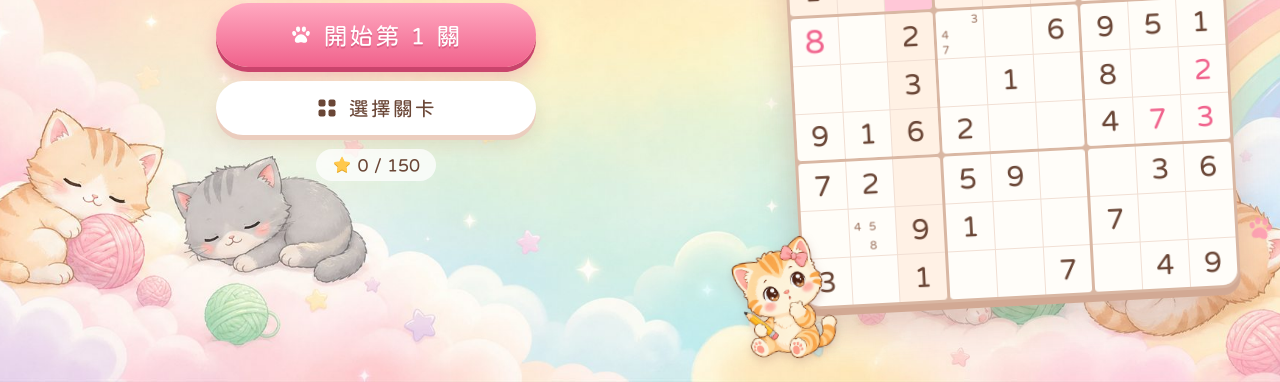
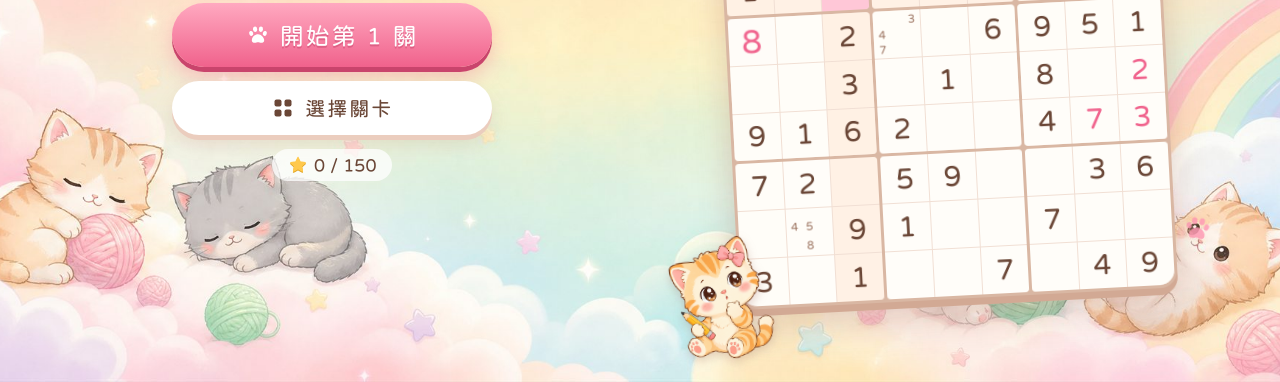
Before and after one commit to HankHsu1969/meow-sudoku, a website: page www/index.html in a window 1280 px wide. Shown: the part 418-800 px from the top of the page. Drawn offline with Linux system fonts and the light colour scheme.

Commit message:
封面棋盤在桌面版往左移，左右版面平均分配
- 桌面 / 橫向封面改為左右各半，棋盤置中於右半邊，不再貼齊右側邊緣
- 縮小左右欄間距

Co-Authored-By: Claude Opus 5.5 <noreply@anthropic.com>

```diff
--- a/www/css/style.css
+++ b/www/css/style.css
@@ -200,8 +200,8 @@ svg { width: 1em; height: 1em; display: block; }
 @media (min-aspect-ratio: 5/4) and (min-width: 760px) and (min-height: 480px) {
   #screen-home { background-image: url("../img/bg_home_wide.jpg"); background-position: center bottom; }
   .home-layout {
-    max-width: 1180px; column-gap: clamp(40px, 7vw, 120px);
-    grid-template-columns: minmax(300px, 1fr) auto;
+    max-width: 1180px; column-gap: clamp(24px, 4vw, 72px);
+    grid-template-columns: 1fr 1fr;
     grid-template-rows: 1fr auto auto 1fr;
     grid-template-areas: ". art" "hero art" "actions art" ". art";
     --cb: min(42vw, calc((var(--vh) - 120px) / 1.55), 560px);
```
